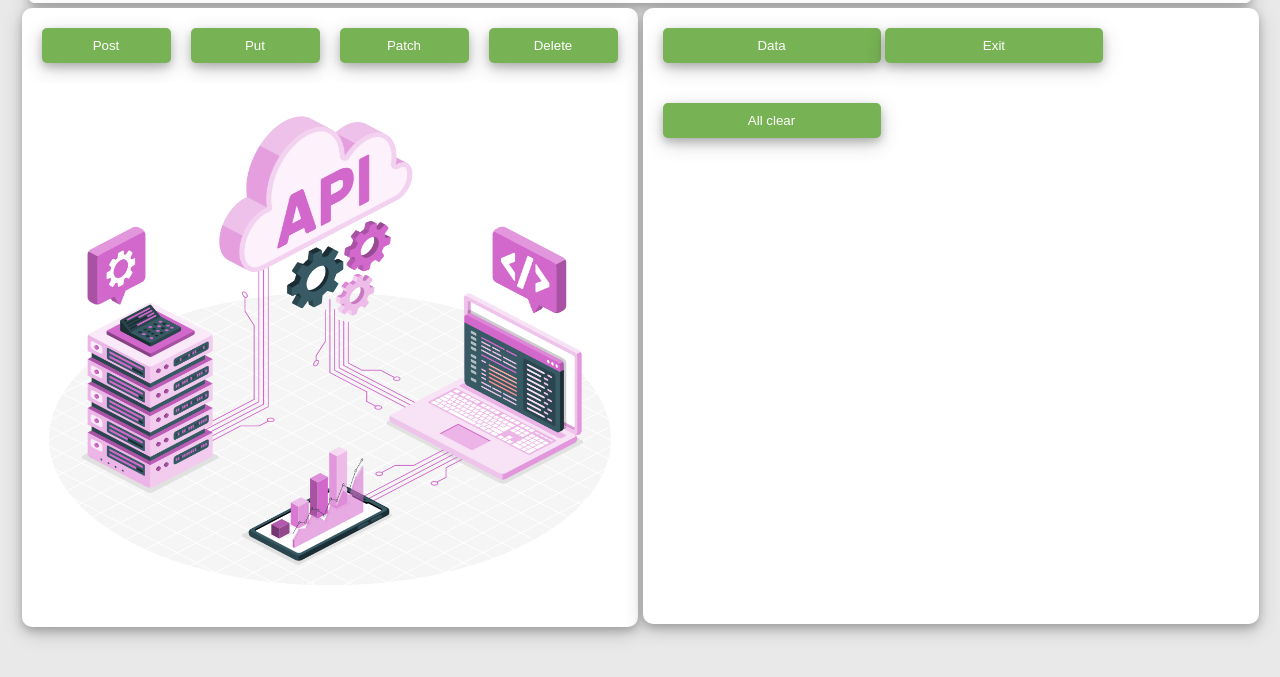
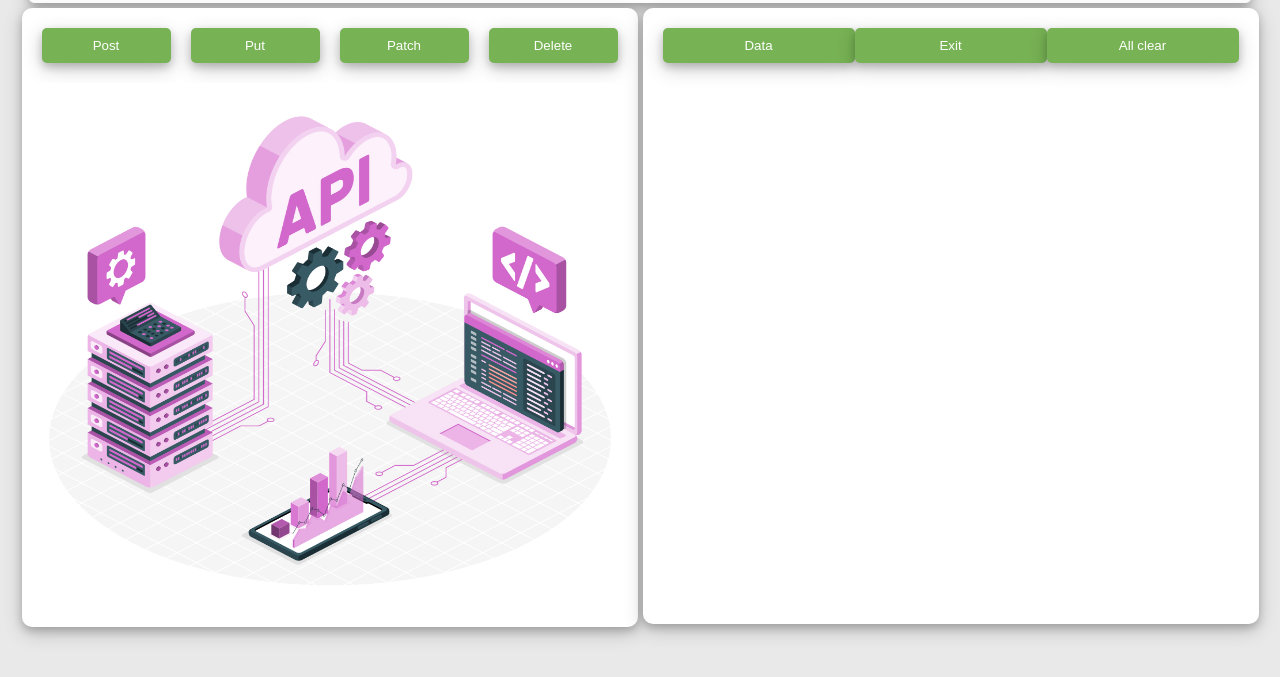
Before and after one commit to Naveenkumar-Kanniyappan/API-Testing, a plain HTML site: page index.html in a window 1280 px wide. Shown: the part 79-756 px from the top of the page. Drawn offline with Linux system fonts and the light colour scheme.

Commit message:
add files

```diff
--- a/index.html
+++ b/index.html
@@ -23,10 +23,12 @@
             <img src="api.jpg" alt="api">
         </div>
         <div class="api-container">
-            <button type="button" class="data">Data</button>
-            <button type="button" class="exit">Exit</button>
-            <button type="button" class="clear">All clear</button>
-            <div class="storage"></div>
+            <div class="api-button-container">
+                <button type="button" class="data">Data</button>
+                <button type="button" class="exit">Exit</button>
+                <button type="button" class="clear">All clear</button>
+                <div class="storage"></div>
+            </div>
         </div>
     </div>
 
--- a/styles.css
+++ b/styles.css
@@ -98,8 +98,14 @@ button:hover {
     color: black;
 }
 
-.api-container button {
-    width: 218px;
+.api-button-container{
+    width: 100%;
+    display: flex;
+    justify-content: space-around;
+}
+
+.api-button-container button {
+    width: 194px;
     margin: 20px 0px;
 }
 
```
